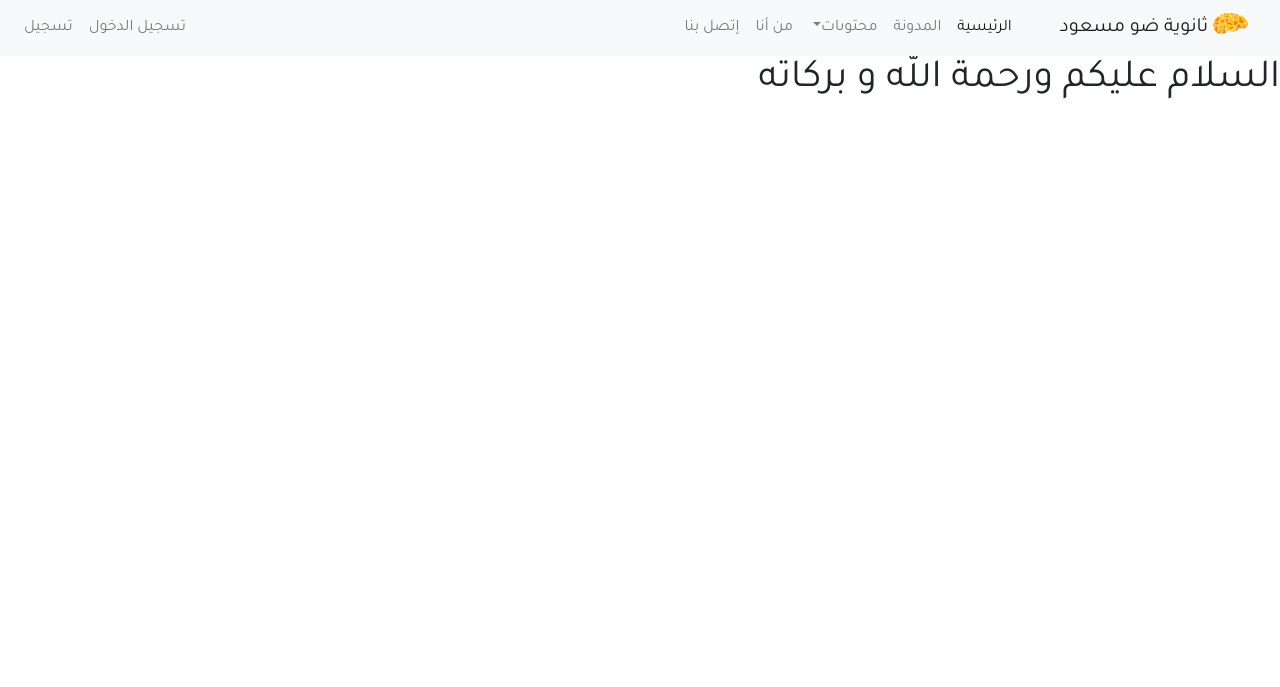
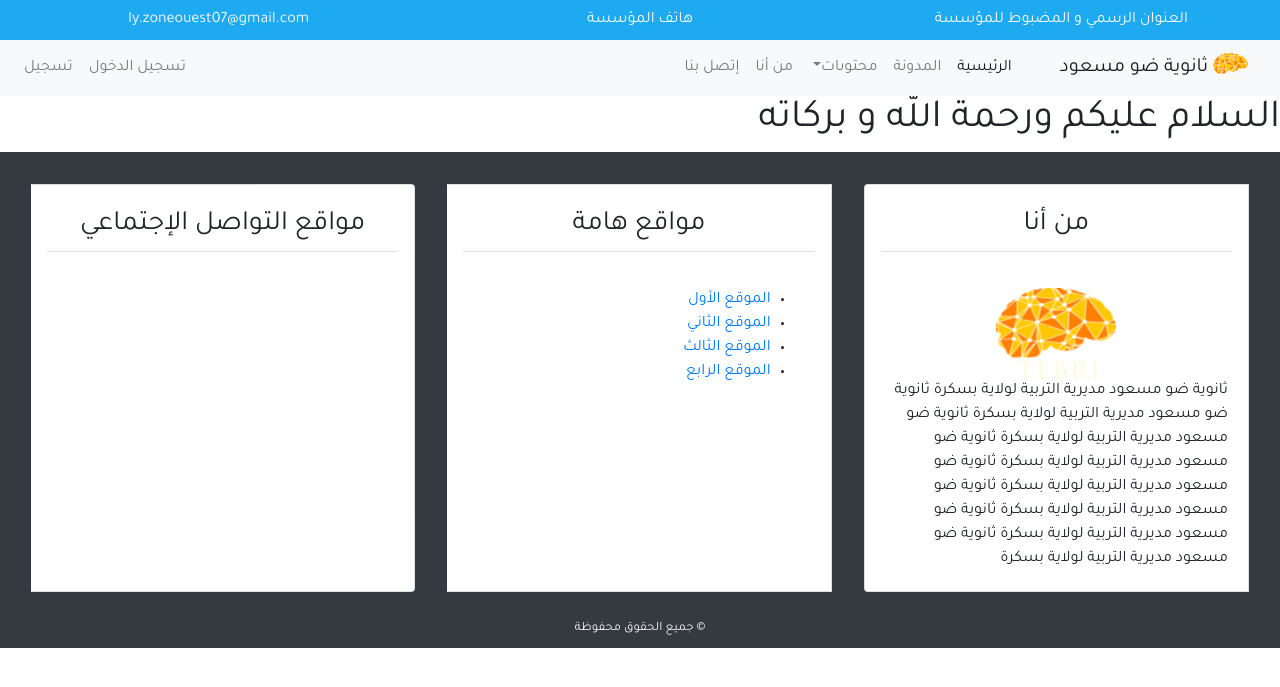
Before and after one commit to flous/Lycee_website, a Django app: page / in a window 1280 px wide. Shown: the top 687 px of the page. Run offline with Django 3.2, Linux system fonts and the light colour scheme; some libraries are stand-ins or nearby versions.

Commit message:
add information-bar and footer

```diff
--- a/src/blog/templates/blog/index.html
+++ b/src/blog/templates/blog/index.html
@@ -12,6 +12,15 @@
 
     <body>
       <header>
+          <section class="p-2 text-light text-center" style="background-color: #1EAAF1 ;">
+              <div class="container-fluid">
+                  <div class="row">
+                      <div class="col-md"><small><i class="fas fa-map-marker-alt fa-2x" style="color: tomato;"></i></small> العنوان الرسمي و المضبوط للمؤسسة </div>
+                      <div class="col-md"><small><i class="fas fa-phone-square fa-2x " style="color:white; "></i></small> هاتف المؤسسة</div>
+                       <div class="col-md"><small><i class="fas fa-paper-plane fa-2x " style="color:orange; "></i></small> ly.zoneouest07@gmail.com</div>
+                  </div>
+              </div>
+          </section>
             <!-- start navar -->
             <nav class="navbar navbar-expand-lg navbar-light bg-light">
 
@@ -59,10 +68,81 @@
             </nav>
             <!-- End Navbar -->
       </header>
-
+      <section>
         <h1>
             السلام عليكم ورحمة الله و بركاته
             </h1>
+      </section>
+      <footer class="bg-dark">
+          <div class="container-fluid">
+            <div class="row">
+               <div class="col-md">
+                   <div class="card-group pt-3">
+                       <div class="card m-3">
+                           <h3 class="card-title text-center border-bottom  p-2 m-3">
+                               من أنا
+                           </h3>
+                            <div class="card-body">
+                                <div class="text-center">
+                                    <img src="{% static 'blog/images/logo3.png'%}" width="120" alt="أنا">
+                                </div>
+                                ثانوية ضو مسعود مديرية التربية لولاية بسكرة
+                                ثانوية ضو مسعود مديرية التربية لولاية بسكرة
+                                ثانوية ضو مسعود مديرية التربية لولاية بسكرة
+                                ثانوية ضو مسعود مديرية التربية لولاية بسكرة
+                                ثانوية ضو مسعود مديرية التربية لولاية بسكرة
+                                ثانوية ضو مسعود مديرية التربية لولاية بسكرة
+                                ثانوية ضو مسعود مديرية التربية لولاية بسكرة
+
+                                ثانوية ضو مسعود مديرية التربية لولاية بسكرة
+
+                            </div>
+                       </div>
+                       <div class="card m-3">
+                            <h3 class="card-title text-center border-bottom  p-2 m-3">
+                               مواقع هامة
+                            </h3>
+                            <div class="card-body">
+                               <ul>
+                                   <li><a href="#"> الموقع الأول</a></li>
+                                   <li><a href="#"> الموقع الثاني</a></li>
+                                   <li><a href="#"> الموقع الثالث</a></li>
+                                   <li><a href="#"> الموقع الرابع</a></li>
+                               </ul>
+
+                            </div>
+                        </div>
+                        <div class="card m-3">
+                            <h3 class="card-title text-center border-bottom  p-2 m-3">
+                               مواقع التواصل الإجتماعي
+                            </h3>
+                            <h3 class="card-body text-center">
+                                <a href="https://www.facebook.com/LyceeDawMassoud"> <i class="fab fa-facebook" style="color:rgb(29, 74, 196)"></i></a>
+                                <a href="#"> <i class="fab fa-twitter" style="color:rgba(118, 217, 235, 0.849)"></i></a>
+                                <a href="#">  <i class="fab fa-instagram"  style="color:rgba(172, 99, 240, 0.897)"></i></a>
+                                <a href="#">  <i class="fab fa-telegram" style="color:rgba(45, 153, 241, 0.897)"></i></a>
+                                <a href="#"> <i class="fab fa-youtube " style="color:red" ></i></a>
+                                <a href="#">  <i class="fab fa-linkedin" style="color:rgba(50, 87, 211, 0.897)"></i></a>
+
+                            </h3>
+                        </div>
+                   </div>
+               </div>
+            </div>
+            <div class="row p-2">
+                <div class="col-md text-center">
+                    <small class="text-light">&copy; جميع الحقوق محفوظة</small>
+                </div>
+
+            </div>
+
+          </div>
+
+
+
+      </footer>
+
+
 
         <script src="{% static 'blog/js/jquery-3.3.1.slim.min.js'%}"></script>
         <script src="{% static 'blog/js/popper.min.js'%}"></script>
```
Lines whose indentation alone changed are shown as unchanged.
